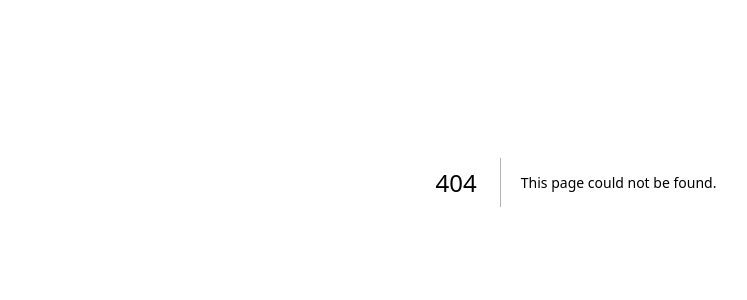
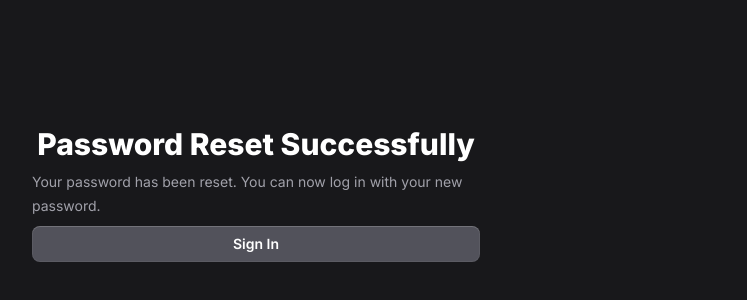
Before and after one commit to danirisdiandita/Startup-Monorepo-Template, a Next.js app in the folder frontend/: page /reset-password-successful in a window 1280 px wide. Before the commit this address had no page. Shown: the part 218-518 px from the top of the page, without its empty margins (64-811 px from the left). Built offline with nearby package versions, Linux system fonts and the light colour scheme.

Commit message:
forgot password done

```diff
--- a/frontend/src/app/(auth)/forgot-password/page.tsx
+++ b/frontend/src/app/(auth)/forgot-password/page.tsx
@@ -10,7 +10,6 @@ import { Loader2 } from "lucide-react";
 
 const ForgotPassword = () => {
   const [email, setEmail] = useState<string>("");
-  const [message, setMessage] = useState<string | null>(null);
   const [isLoading, setIsLoading] = useState<boolean>(false);
 
   // useEffect(() => {
@@ -33,10 +32,12 @@ const ForgotPassword = () => {
 
   const handleSubmit = async (e) => {
     e.preventDefault();
-    setIsLoading(true)
+    setIsLoading(true);
     try {
       await sendForgotPasswordEmail({ email });
-      setMessage("Check your email for a link to reset your password");
+      toast.success("Check your email for a link to reset your password", {
+        position: "bottom-center",
+      });
     } catch (err) {
       let errorMessage: string = "";
 
@@ -48,7 +49,7 @@ const ForgotPassword = () => {
 
       toast.error(errorMessage, { position: "bottom-center" });
     }
-    setIsLoading(false)
+    setIsLoading(false);
   };
   return (
     <section className={`flex-center size-full max-sm:px-6`}>
@@ -77,7 +78,6 @@ const ForgotPassword = () => {
                 onChange={(e) => setEmail(e.target.value)}
               />
             </div>
-            {message && <Text>{message}</Text>}
             <div>
               <Button
                 type="submit"
--- /dev/null
+++ b/frontend/src/app/(auth)/reset-password-successful/page.tsx
@@ -0,0 +1,29 @@
+"use client";
+import React, { useState } from "react";
+import { Text } from "@/components/catalyst/text";
+import { Button } from "@/components/catalyst/button";
+import { useRouter } from "next/navigation";
+
+const ResetPasswordSuccessful = () => {
+  const router = useRouter();
+  return (
+    <section className={`flex-center size-full max-sm:px-6`}>
+      <div className="min-h-screen w-full flex items-center justify-center dark:bg-[#18181B] py-12 px-4 sm:px-6 lg:px-8">
+        <div className="max-w-md w-full space-y-2">
+          <div>
+            <h2 className="mt-6 text-center text-3xl font-extrabold text-gray-900 dark:text-white">
+              Password Reset Successfully
+            </h2>
+            <Text className="mt-2">
+              Your password has been reset. You can now log in with your new
+              password.
+            </Text>
+            <Button className="w-full mt-2" href="/sign-in">Sign In</Button>
+          </div>
+        </div>
+      </div>
+    </section>
+  );
+};
+
+export default ResetPasswordSuccessful;
--- a/frontend/src/app/(auth)/reset-password/[forgotPasswordToken]/page.tsx
+++ b/frontend/src/app/(auth)/reset-password/[forgotPasswordToken]/page.tsx
@@ -6,6 +6,7 @@ import { Button } from "@/components/catalyst/button";
 import { Loader2 } from "lucide-react";
 import { changeNewPassword } from "../../../../../lib/actions/user.action";
 import { toast } from "sonner";
+import { useRouter } from "next/navigation";
 const ResetPassword = ({
   params = { forgotPasswordToken: "" },
 }: {
@@ -13,23 +14,24 @@ const ResetPassword = ({
 }) => {
   const [password, setPassword] = useState<string>("");
   const [confirmationPassword, setConfirmationPassword] = useState<string>("");
-  const [message, setMessage] = useState<string | null>(null);
   const [isLoading, setIsLoading] = useState<boolean>(false);
+  const router = useRouter();
   const handleSubmit = async (e) => {
     setIsLoading(true);
     e.preventDefault();
     try {
       if (password.length < 8) {
-        setMessage("Password needs to be minimum of 8 character length");
+        toast.error("Password needs to be minimum of 8 character length", {position: "bottom-center"})
         return;
       }
       if (password !== confirmationPassword) {
-        setMessage("Password doesn't match");
+        toast.error("Password doesn't match", {position: "bottom-center"})
       } else {
         const response = await changeNewPassword({
           forgotPasswordToken: params.forgotPasswordToken,
           newPassword: password,
         });
+        router.push("/reset-password-successful");
       }
     } catch (err) {
       let errorMessage: string = "";
@@ -42,7 +44,6 @@ const ResetPassword = ({
 
       toast.error(errorMessage, { position: "bottom-center" });
     }
-
 
     setIsLoading(false);
   };
@@ -81,7 +82,6 @@ const ResetPassword = ({
                 onChange={(e) => setConfirmationPassword(e.target.value)}
               />
             </div>
-            {message && <Text>{message}</Text>}
             <div>
               <Button
                 type="submit"
```
